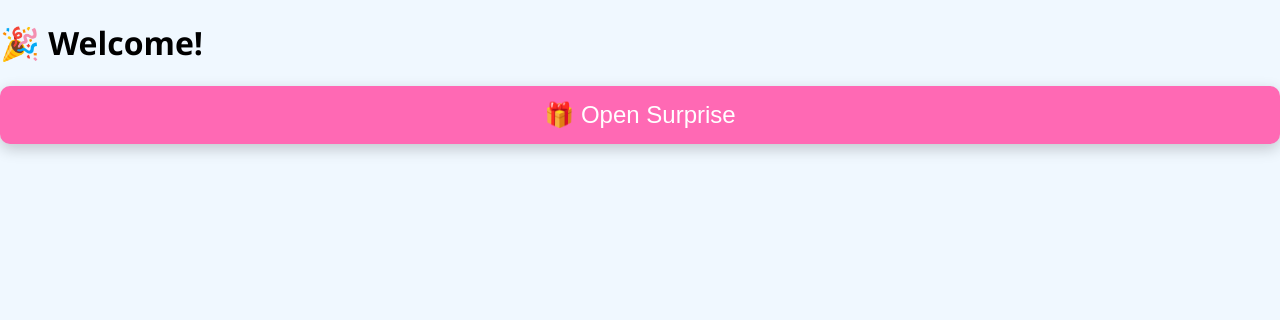
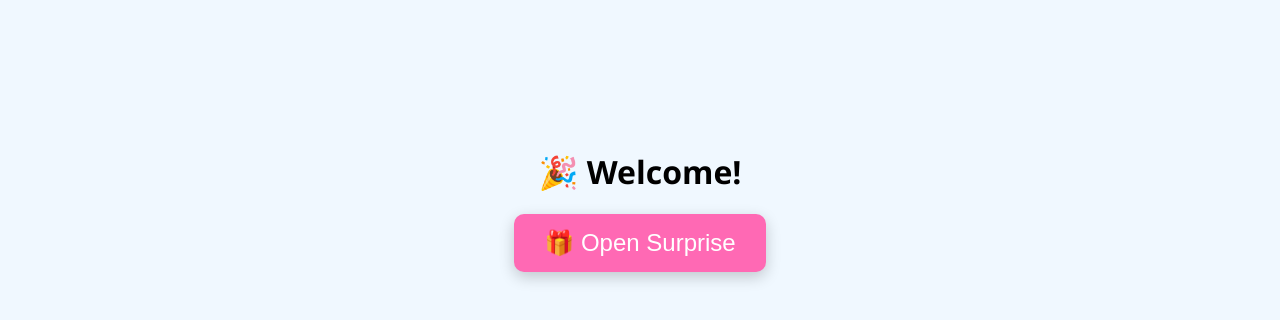
Before and after one commit to Shanmukh93/hello, a React (Create React App) app: page /Home in a window 1280 px wide. Shown: the top 320 px of the page. Built offline with nearby package versions, Linux system fonts and the light colour scheme.

Commit message:
Adjust some styles in home.js

```diff
--- a/src/Home.css
+++ b/src/Home.css
@@ -9,8 +9,8 @@ body, html {
 
     .centered {
       display: flex;
-      align-items: top;
-      justify-content: top;
+      align-items: center;
+      justify-content: center;
       height: 50vh;
       flex-direction: column;
       transition: opacity 1s ease;
@@ -29,6 +29,9 @@ body, html {
       border: none;
       border-radius: 10px;
       cursor: pointer;
+      max-width: 50%;
+      align-items: center;
+      justify-content: center;
       box-shadow: 0 5px 15px rgba(0,0,0,0.2);
       transition: transform 0.2s;
     }
```
